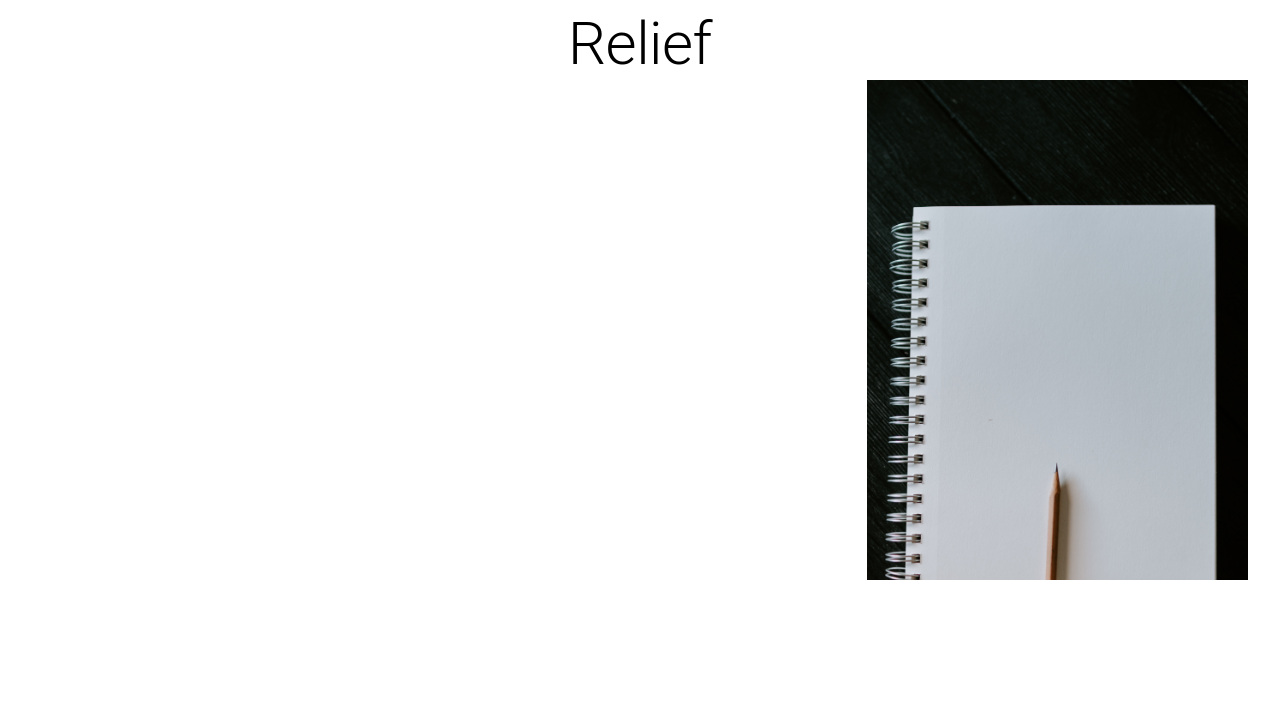
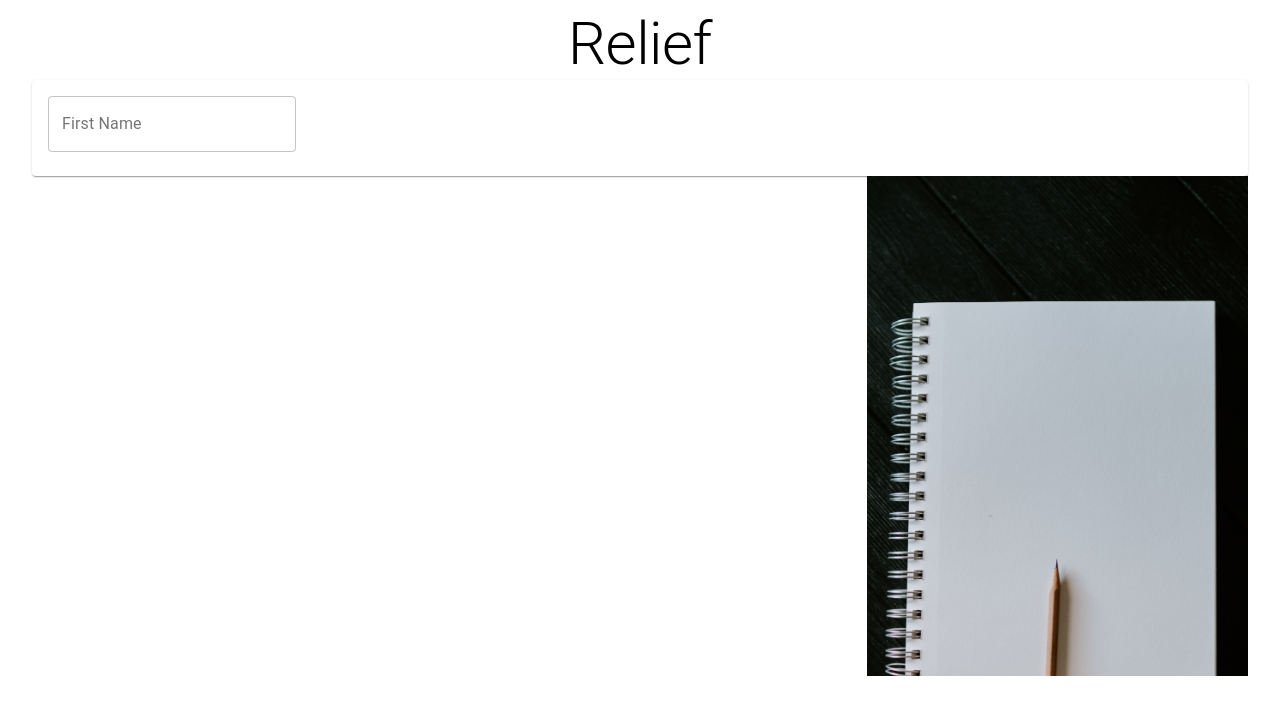
Before and after one commit to Louie222/Final_Project, a React (Create React App) app in the folder client/: page / in a window 1280 px wide. Shown: the top 714 px of the page. Built offline with nearby package versions, Linux system fonts and the light colour scheme.

Commit message:
Creating form element in app.js

```diff
--- a/client/src/App.js
+++ b/client/src/App.js
@@ -1,20 +1,33 @@
-import React from 'react';
-import { Container, Typography, } from '@material-ui/core';
+import React from "react";
+import {
+  Container,
+  Typography,
+  Card,
+  CardContent,
+  Grid,
+  TextField,
+} from "@material-ui/core";
 
-import relief from './components/images/relief.jpg';
+import relief from "./components/images/relief.jpg";
 
-const App = () =>  {
-    return (
-        <Container maxwidth="lg">
-                <Typography variant="h2" align="center">Relief</Typography>
-                <img src={relief} alt="relief" height="500" img align="right" />
-            {/* <div>
-            <h1>Relief!</h1>
-            </div> */}
-        </Container>
-
-    );
-
-}
+const App = () => {
+  return (
+    <Container maxwidth="lg">
+      <Typography variant="h2" align="center">
+        Relief
+      </Typography>
+      <Card>
+        <CardContent>
+          <Grid container spacing={1}>
+            <Grid item>
+              <TextField label="First Name" placeholder="Enter first name" variant="outlined" fullWidth></TextField>
+            </Grid>
+          </Grid>
+        </CardContent>
+      </Card>
+      <img src={relief} alt="relief" height="500" img align="right" />
+    </Container>
+  );
+};
 
 export default App;
```
